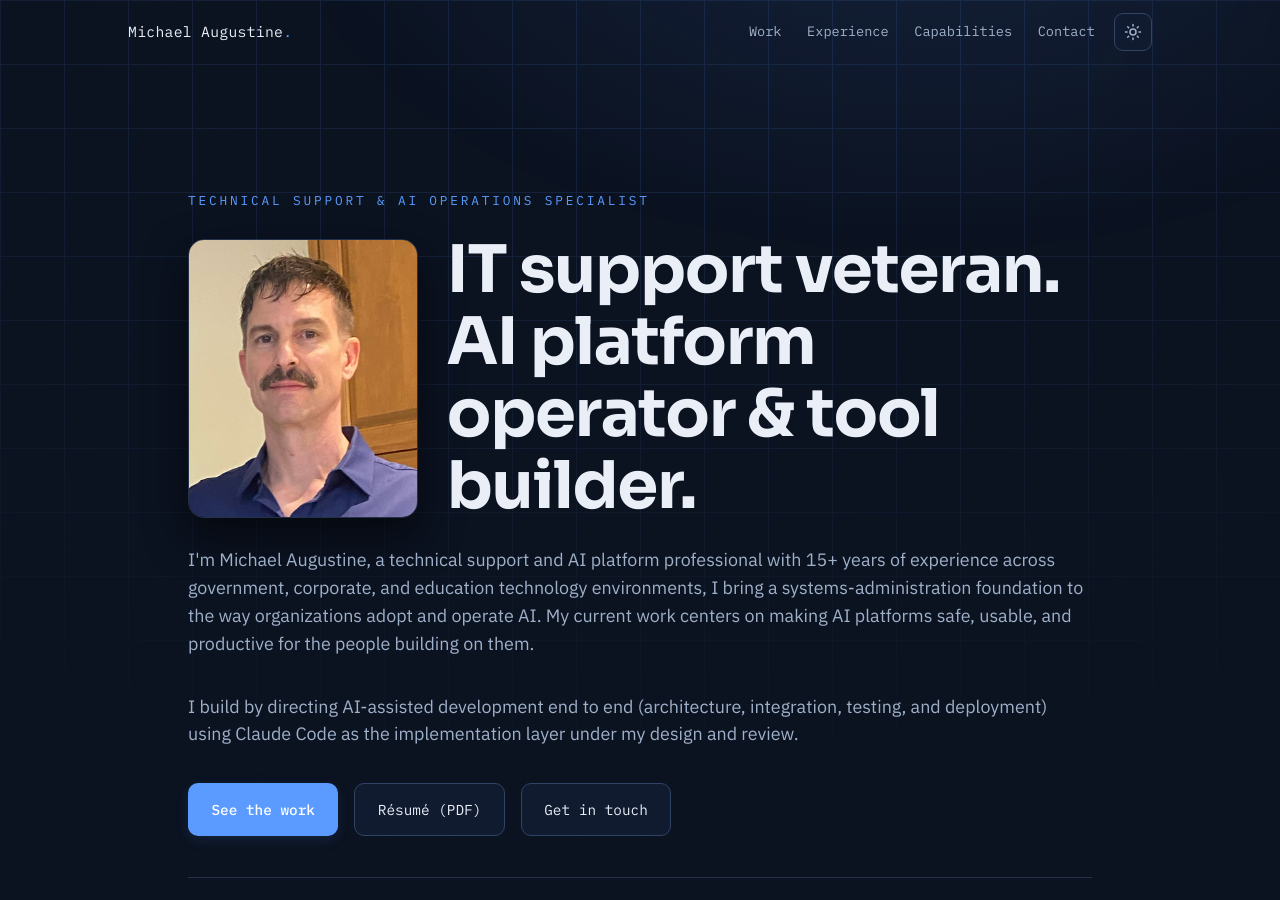
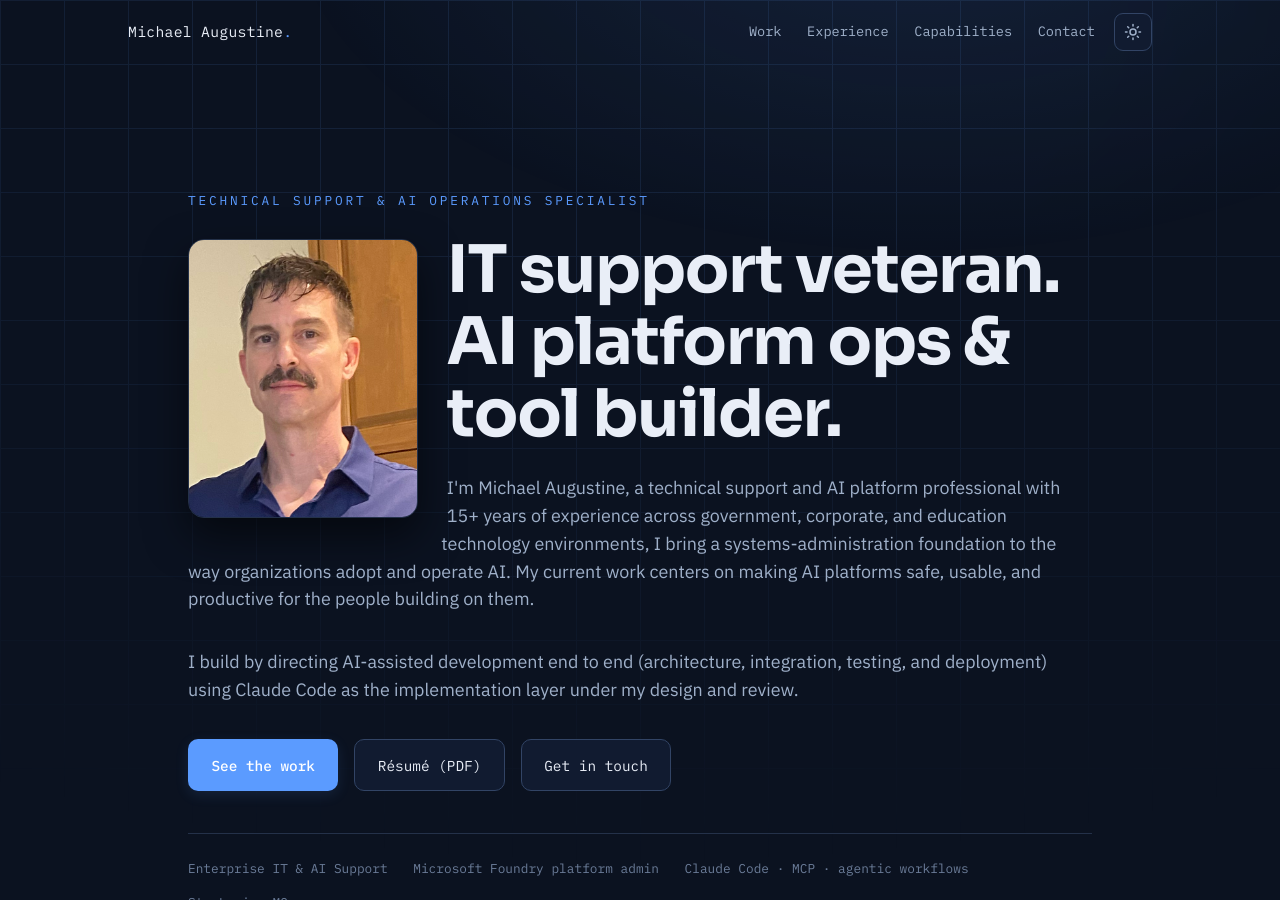
Before and after one commit to augforce/augforce.github.io, a Jekyll site: the page built from index.html, in a window 1280 px wide and 900 px high. Built offline with Jekyll 4.4.1, drawn with Linux system fonts in a browser that asks for light colours.

Commit message:
Hero: reword headline second line to AI platform ops
Co-Authored-By: Claude Fable 5 <noreply@anthropic.com>

```diff
--- a/_includes/hero.html
+++ b/_includes/hero.html
@@ -4,7 +4,7 @@
     <img class="hero__photo" data-reveal
          src="{{ '/assets/img/michael.png' | relative_url }}" width="334" height="406"
          alt="Michael Augustine" loading="eager" decoding="async">
-    <h1 class="hero__title" data-reveal>IT support veteran.<br>AI platform operator &amp; tool builder.</h1>
+    <h1 class="hero__title" data-reveal>IT support veteran.<br>AI platform ops &amp; tool builder.</h1>
     <p class="hero__lead" data-reveal>
       I'm Michael Augustine, a technical support and AI platform professional with 15+ years of
       experience across government, corporate, and education technology environments, I bring a
```
